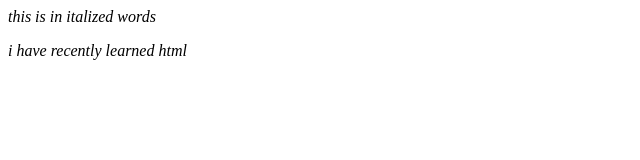
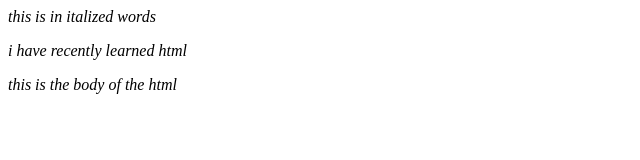
Before and after one commit to Thuraabtech/dum-git, a plain HTML site: page index.html in a window 1280 px wide. Shown: the whole page, without its empty margins (0-640 px from the left). Drawn offline with Linux system fonts and the light colour scheme.

Commit message:
index.html is reupdated

```diff
--- a/index.html
+++ b/index.html
@@ -3,5 +3,7 @@
 </head>
 <body>
 	<p><i>this is in italized words<i></p>
-		<p>i have recently learned html</p>
+
+	<p>i have recently learned html</p>
+	<p>this is the body of the html</p>
 </body>
```
